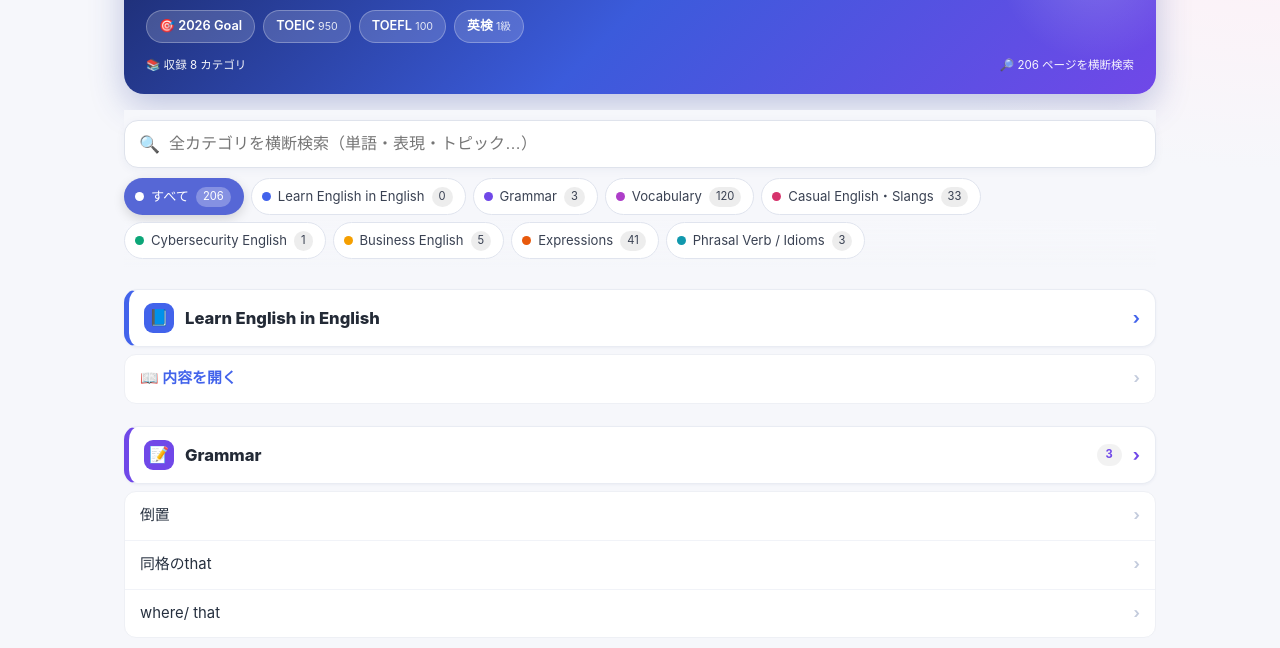
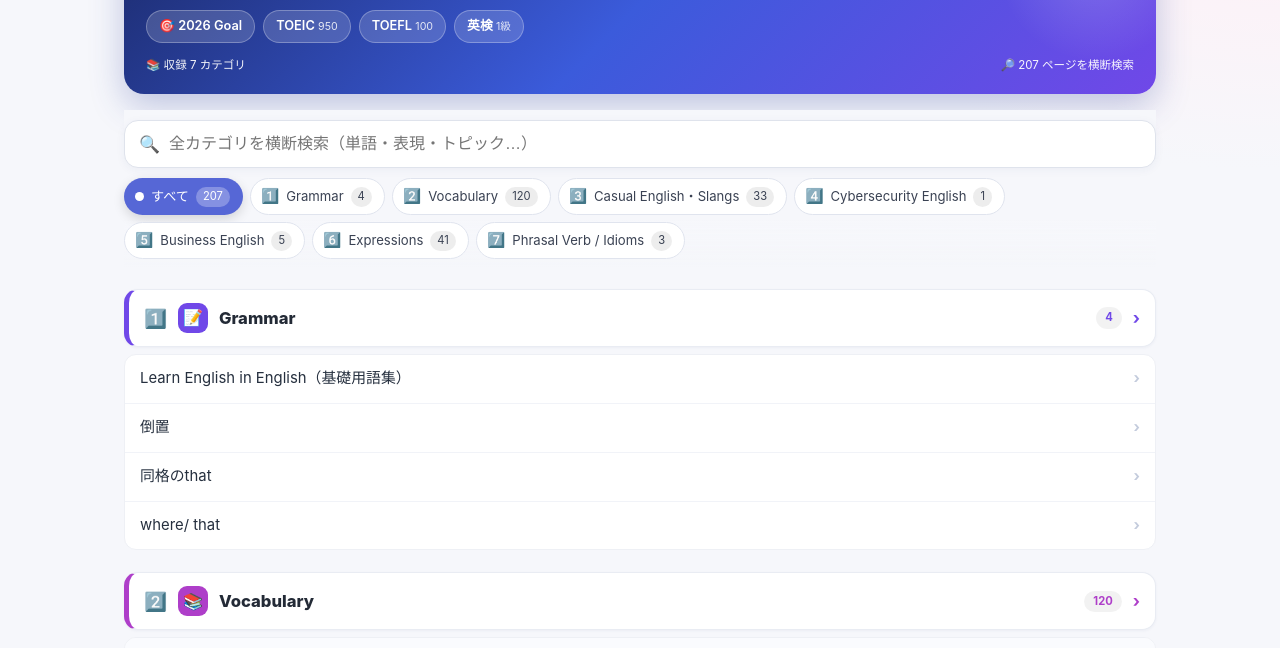
Before and after one commit to yutotakahashi-gmo/english-study-hub, a plain HTML site: page index.html in a window 1280 px wide. Shown: the part 104-752 px from the top of the page. Drawn offline with Linux system fonts and the light colour scheme.

Commit message:
Add files via upload

```diff
--- a/index.html
+++ b/index.html
@@ -5,6 +5,13 @@
 <meta name="viewport" content="width=device-width, initial-scale=1, viewport-fit=cover">
 <meta name="theme-color" content="#3b5bdb">
 <title>English Study Hub</title>
+<link rel="icon" type="image/png" sizes="32x32" href="favicon-32.png">
+<link rel="icon" type="image/png" sizes="192x192" href="icon-192.png">
+<link rel="apple-touch-icon" href="apple-touch-icon.png">
+<link rel="manifest" href="manifest.webmanifest">
+<meta name="apple-mobile-web-app-capable" content="yes">
+<meta name="apple-mobile-web-app-status-bar-style" content="black-translucent">
+<meta name="apple-mobile-web-app-title" content="English Hub">
 <style>
 :root { color-scheme: light; }
 * { box-sizing: border-box; -webkit-tap-highlight-color: transparent; }
@@ -53,6 +60,8 @@ header.hero::after{ content:""; position:absolute; right:-40px; top:-50px; width
   font-size:.82rem; cursor:pointer; transition: all .12s; display:flex; align-items:center; gap:7px; user-select:none;
 }
 .chip .dot{ width:9px; height:9px; border-radius:50%; background:var(--ac,#888); flex:none; }
+.chip .num{ font-size:.92rem; line-height:1; flex:none; }
+.cat-head .num{ font-size:1.15rem; line-height:1; flex:none; }
 .chip:active { transform: scale(.96); }
 .chip.active { color:#fff; border-color:transparent; background:var(--ac,#3b5bdb); box-shadow:0 4px 12px rgba(0,0,0,.14); }
 .chip.active .dot{ background:#fff; }
@@ -609,15 +618,15 @@ header.hero::after{ content:""; position:absolute; right:-40px; top:-50px; width
 
 <script>
 const SECTIONS = [
-  { n:0, icon:"📘", name:"Learn English in English", id:"359f5dfa5cb3809c8a9dc3d063cf8092", c:"#4263eb" },
-  { n:1, icon:"📝", name:"Grammar",                   id:"2f7f5dfa5cb380ce8b6ed985dca41e7c", c:"#7048e8" },
-  { n:2, icon:"📚", name:"Vocabulary",                id:"2f7f5dfa5cb3809a847cf2406e0c9cc8", c:"#ae3ec9" },
-  { n:3, icon:"💬", name:"Casual English・Slangs",    id:"2f7f5dfa5cb380508ab2c6754628cfe4", c:"#d6336c" },
-  { n:4, icon:"🔐", name:"Cybersecurity English",     id:"2f7f5dfa5cb3809e941ede8ba83ff11f", c:"#0ca678" },
-  { n:5, icon:"💼", name:"Business English",          id:"2f7f5dfa5cb380fe9a9dd3a762b97252", c:"#f59f00" },
-  { n:6, icon:"✨", name:"Expressions",               id:"2fef5dfa5cb3803f8d3ccdf7f8a22b0d", c:"#e8590c" },
-  { n:7, icon:"🔗", name:"Phrasal Verb / Idioms",     id:"359f5dfa5cb380eb8de0fb359a3d9b8f", c:"#1098ad" },
+  { n:1, num:"1️⃣", icon:"📝", name:"Grammar",                id:"2f7f5dfa5cb380ce8b6ed985dca41e7c", c:"#7048e8" },
+  { n:2, num:"2️⃣", icon:"📚", name:"Vocabulary",             id:"2f7f5dfa5cb3809a847cf2406e0c9cc8", c:"#ae3ec9" },
+  { n:3, num:"3️⃣", icon:"💬", name:"Casual English・Slangs", id:"2f7f5dfa5cb380508ab2c6754628cfe4", c:"#d6336c" },
+  { n:4, num:"4️⃣", icon:"🔐", name:"Cybersecurity English",  id:"2f7f5dfa5cb3809e941ede8ba83ff11f", c:"#0ca678" },
+  { n:5, num:"5️⃣", icon:"💼", name:"Business English",       id:"2f7f5dfa5cb380fe9a9dd3a762b97252", c:"#f59f00" },
+  { n:6, num:"6️⃣", icon:"✨", name:"Expressions",            id:"2fef5dfa5cb3803f8d3ccdf7f8a22b0d", c:"#e8590c" },
+  { n:7, num:"7️⃣", icon:"🔗", name:"Phrasal Verb / Idioms",  id:"359f5dfa5cb380eb8de0fb359a3d9b8f", c:"#1098ad" },
 ];
+const LEARN_EN_ID = "359f5dfa5cb3809c8a9dc3d063cf8092";
 const FILTER_KEY = "englishhub_filter";
 function lsGet(k){ try{ return localStorage.getItem(k); }catch(e){ return null; } }
 function lsSet(k,v){ try{ localStorage.setItem(k,v); }catch(e){} }
@@ -751,7 +760,7 @@ function renderChips(){
   const el=document.getElementById("chips");
   const total=DATA.reduce((a,d)=>a+d.items.length,0);
   let html='<div class="chip '+(activeFilter==='all'?'active':'')+'" data-f="all" style="--ac:#5667d6"><span class="dot"></span>すべて <span class="cnt">'+total+'</span></div>';
-  for(const d of DATA){ html+='<div class="chip '+(activeFilter==String(d.section.n)?'active':'')+'" data-f="'+d.section.n+'" style="--ac:'+d.section.c+'"><span class="dot"></span>'+esc(d.section.name)+' <span class="cnt">'+d.items.length+'</span></div>'; }
+  for(const d of DATA){ html+='<div class="chip '+(activeFilter==String(d.section.n)?'active':'')+'" data-f="'+d.section.n+'" style="--ac:'+d.section.c+'"><span class="num">'+d.section.num+'</span>'+esc(d.section.name)+' <span class="cnt">'+d.items.length+'</span></div>'; }
   el.innerHTML=html;
   el.querySelectorAll(".chip").forEach(c=>{ c.onclick=()=>{ activeFilter=c.dataset.f; lsSet(FILTER_KEY,activeFilter); render(); window.scrollTo({top:0}); }; });
 }
@@ -768,7 +777,7 @@ function render(){
     shown += items.length + (catMatch?1:0);
     html+='<div class="cat" style="--ac:'+ac+'">';
     html+='<div class="cat-head" data-id="'+escAttr(d.section.id)+'" data-title="'+escAttr(d.section.name)+'" data-ac="'+ac+'">'+
-          '<span class="ic">'+d.section.icon+'</span><span class="nm">'+esc(d.section.name)+'</span>'+
+          '<span class="num">'+d.section.num+'</span><span class="ic">'+d.section.icon+'</span><span class="nm">'+esc(d.section.name)+'</span>'+
           (d.items.length?'<span class="badge">'+d.items.length+'</span>':'')+'<span class="chev2">›</span></div>';
     if(items.length){
       html+='<div class="sublist">';
@@ -788,7 +797,10 @@ function render(){
   document.getElementById("clear").style.display=q?"block":"none";
 }
 function load(){
+  if(activeFilter!=="all" && !SECTIONS.some(s=>String(s.n)===activeFilter)) activeFilter="all";
   DATA = SECTIONS.map(sec=>({ section:sec, items:parseList(SNAP[sec.id]||"") }));
+  const gram = DATA.find(d=>d.section.n===1);
+  if(gram){ gram.items.unshift({ title:"Learn English in English（基礎用語集）", id:LEARN_EN_ID, group:"" }); }
   const total=DATA.reduce((a,d)=>a+d.items.length,0);
   document.getElementById("updated").textContent="📚 収録 "+SECTIONS.length+" カテゴリ";
   document.getElementById("totalcount").textContent="🔎 "+total+" ページを横断検索";
```
Also changed, not shown: apple-touch-icon.png (added), favicon-32.png (added), icon-192.png (added), icon-512.png (added), manifest.webmanifest (added).
